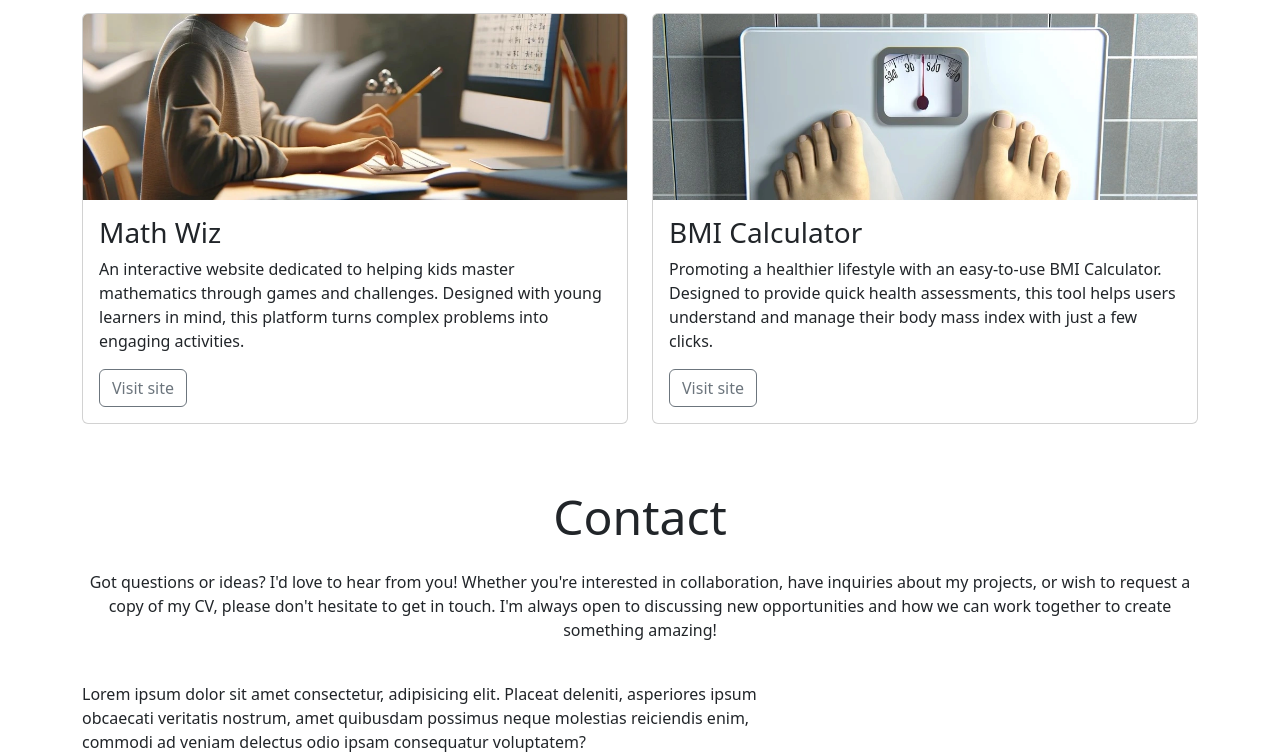
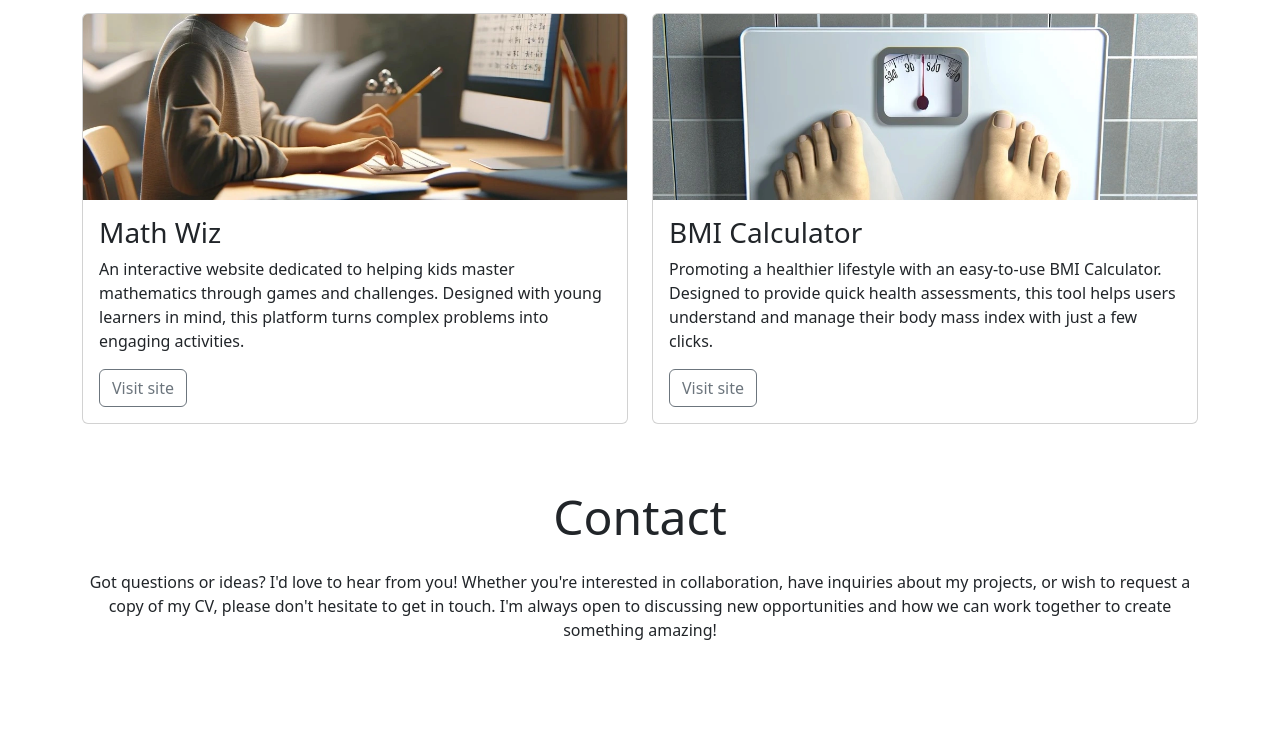
Before and after one commit to Johan-4P/Portfolio, a plain HTML site: page index.html in a window 1280 px wide. Shown: the part 1411-2165 px from the top of the page. After the commit the page ends 2093 px from the top, so only its background shows below. Drawn offline with nearby package versions, Linux system fonts and the light colour scheme.

Commit message:
Add contact section

```diff
--- a/index.html
+++ b/index.html
@@ -179,7 +179,7 @@
     </main>
     <!-- Contact section -->
     <footer id="contact" class="container">
-        <div class="row">
+        <div class="row justify-content-center">
             <div class="col-12 text-center my-4">
                 <h2 class="display-5">Contact</h2>
                 <p class="mt-4">Got questions or ideas? I'd love to hear from you! Whether you're interested in
@@ -187,9 +187,9 @@
                     hesitate to get in touch. I'm always open to discussing new opportunities and how we can work
                     together to create something amazing!</p>
             </div>
-            <div class="col-12 col-md-10 col-lg-8">Lorem ipsum dolor sit amet consectetur, adipisicing elit. Placeat
-                deleniti, asperiores ipsum obcaecati veritatis nostrum, amet quibusdam possimus neque molestias
-                reiciendis enim, commodi ad veniam delectus odio ipsam consequatur voluptatem?</div>
+            <div class="col-12 col-md-10 col-lg-8">
+                <!-- Add your form here -->
+            </div>
         </div>
     </footer>
 
```
